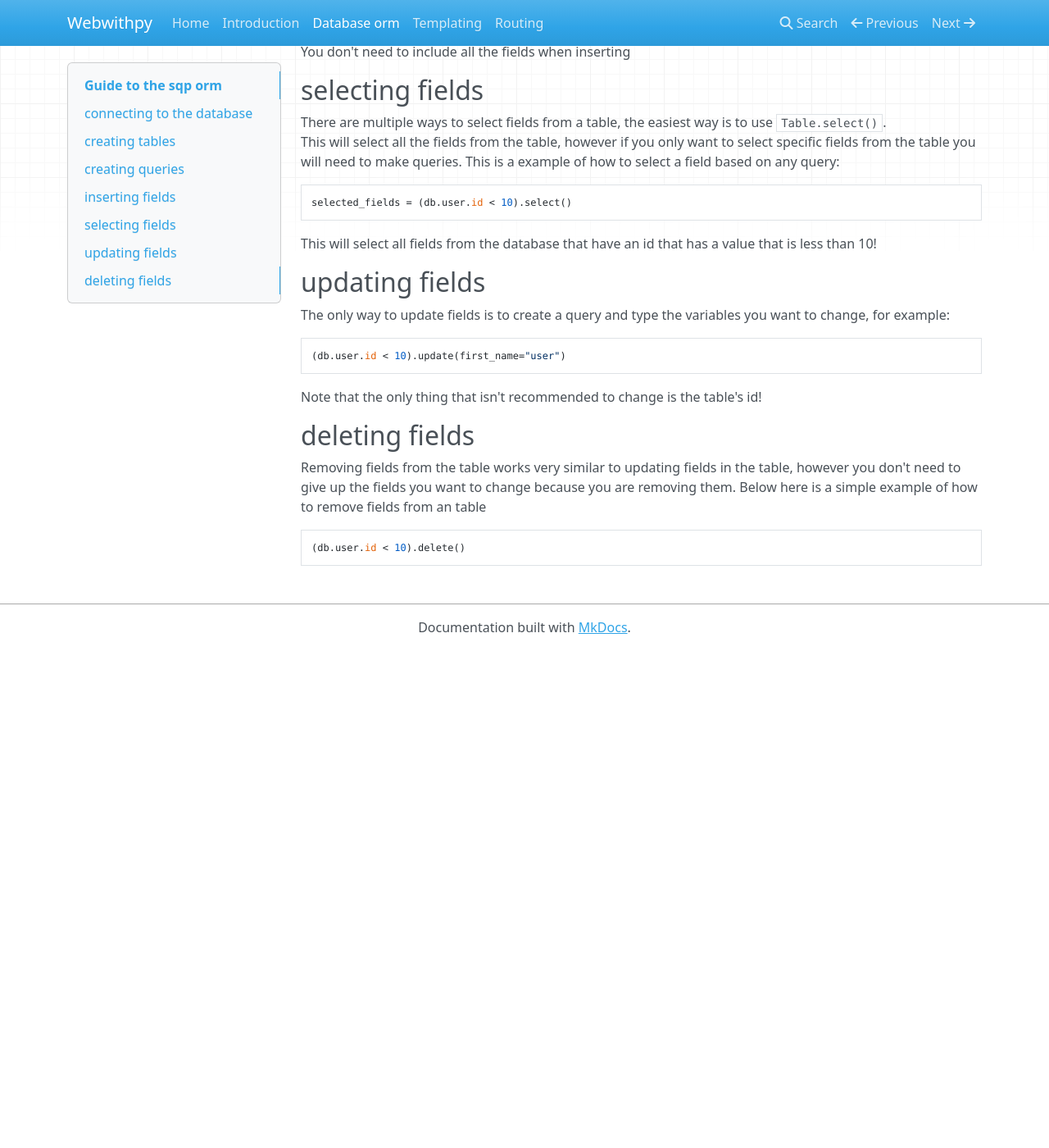
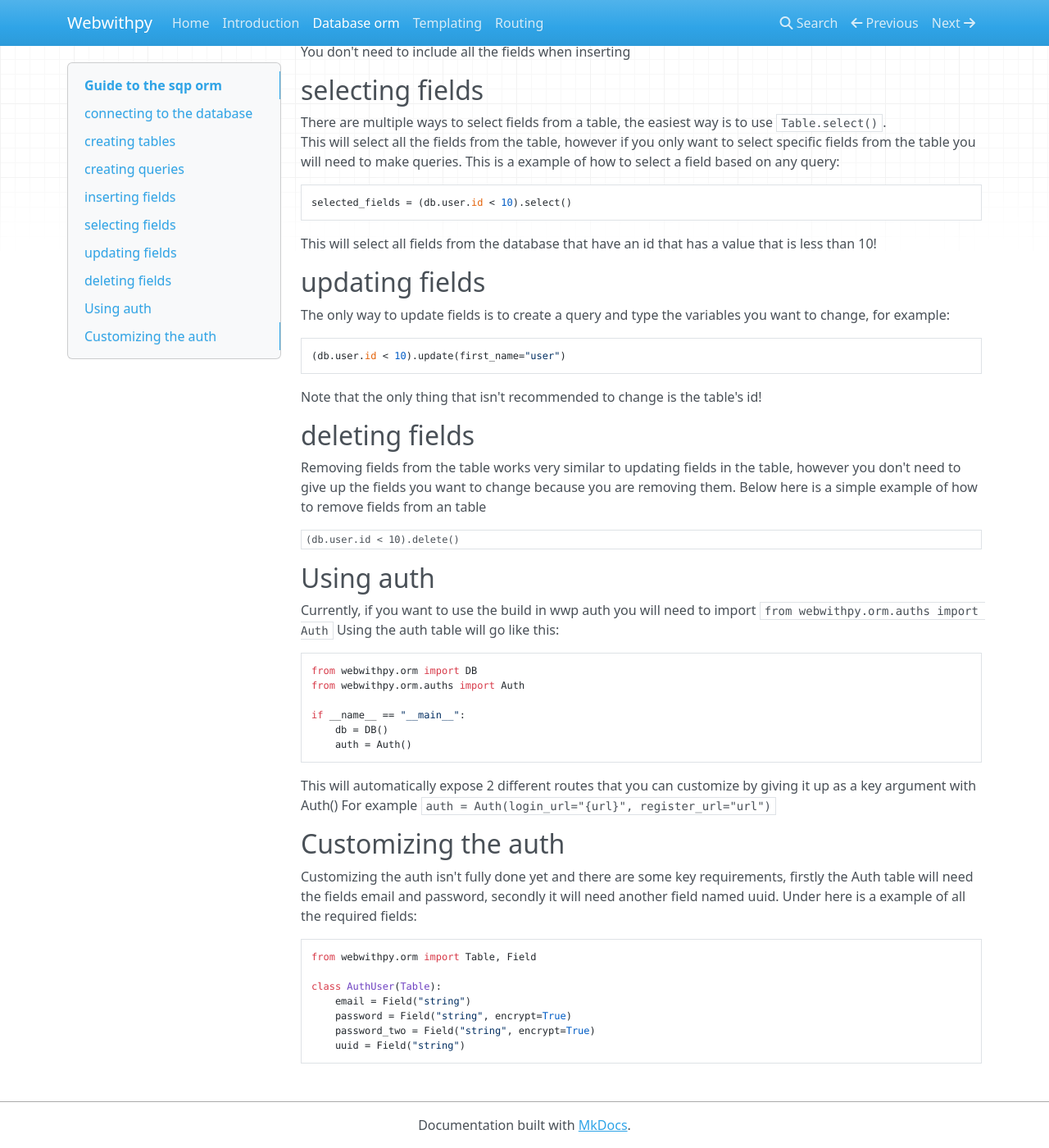
Before and after one commit to webwithpy/webwithpy, an MkDocs documentation site: the page built from docs/database_orm.md, in a window 1280 px wide and 1400 px high, scrolled down 2918 px. Shown: the whole window at 82% size. Built offline with MkDocs 1.6.1, drawn with Linux system fonts in a browser that asks for light colours; nearby versions of some CDN libraries; before the commit the page ends 3711 px from its top, so only the background shows below that.

Commit message:
Abillity to customize the auth and updated docs for customizing the auth

````diff
--- a/docs/database_orm.md
+++ b/docs/database_orm.md
@@ -158,6 +158,34 @@ Removing fields from the table works very similar to updating fields in the tabl
 the fields you want to change because you are removing them. Below here is a simple example of how to remove fields from
 an table
 
-```python
+```pythonAuthUser
 (db.user.id < 10).delete()
 ```
+
+## Using auth
+Currently, if you want to use the build in wwp auth you will need to import `from webwithpy.orm.auths import Auth`
+Using the auth table will go like this:
+```python
+from webwithpy.orm import DB
+from webwithpy.orm.auths import Auth
+
+if __name__ == "__main__":
+    db = DB()
+    auth = Auth()
+```
+This will automatically expose 2 different routes that you can customize by giving it up as a key argument with Auth()
+For example `auth = Auth(login_url="{url}", register_url="url")`
+
+## Customizing the auth
+Customizing the auth isn't fully done yet and there are some key requirements, firstly the Auth table will need the
+fields email and password, secondly it will need another field named uuid.
+Under here is a example of all the required fields:
+```python
+from webwithpy.orm import Table, Field
+
+class AuthUser(Table):
+    email = Field("string")
+    password = Field("string", encrypt=True)
+    password_two = Field("string", encrypt=True)
+    uuid = Field("string")
+```
--- a/pyproject.toml
+++ b/pyproject.toml
@@ -1,7 +1,7 @@
 [tool.poetry]
 name = "webwithpy"
 readme = "README.md"
-version = "0.6"
+version = "0.6.2"
 description = ""
 authors = ["Sven Keimpema"]
 packages = [{include = "webwithpy/**/*.*", format = ["wheel", "sdist"]}]
````
Also changed, not shown: 3 other files.
